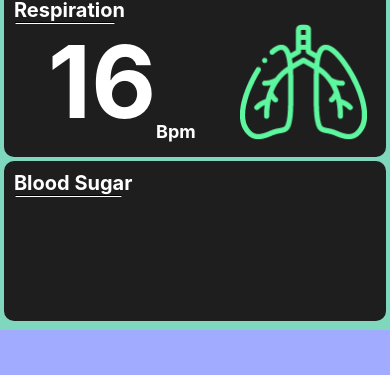
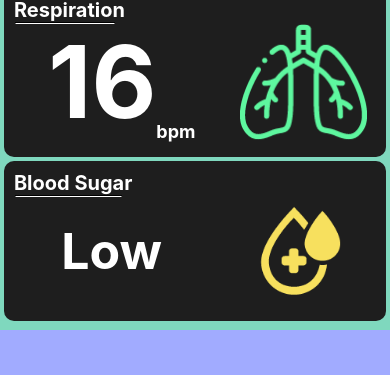
Before and after one commit to Kealen-Pillay/MyHealth, a React Native app: screen /Biometrics in a window 390 px wide. Shown: the part 434-809 px from the top of the page. Built offline with nearby package versions, Linux system fonts and the light colour scheme.

Commit message:
Added blood sugar icon

```diff
--- a/components/screens/BiometricsScreen.js
+++ b/components/screens/BiometricsScreen.js
@@ -96,7 +96,7 @@ const BiometricsScreen = () => {
           <View style={styles.respirationIconContainer}>
             <View style={styles.respirationTextContainer}>
               <Text style={styles.respirationNumText}>16</Text>
-              <Text style={styles.respirationBreathsText}>Bpm</Text>
+              <Text style={styles.respirationBreathsText}>bpm</Text>
             </View>
             <Image
               style={styles.respirationIcon}
@@ -113,6 +113,13 @@ const BiometricsScreen = () => {
               styles.bloodSugarLine,
             ]}
           />
+          <View style={styles.bloodSugarIconContainer}>
+            <Text style={styles.bloodSugarText}>Low</Text>
+            <Image
+              style={styles.bloodSugarIcon}
+              source={require("../../images/bloodsugaricon.png")}
+            />
+          </View>
         </View>
       </View>
     </KeyboardAvoidingView>
@@ -290,4 +297,23 @@ const styles = StyleSheet.create({
     alignItems: "flex-end",
     justifyContent: "center",
   },
+  bloodSugarIconContainer: {
+    justifyContent: "space-between",
+    alignItems: "center",
+    flexDirection: "row",
+    width: "100%",
+    height: "80%",
+    paddingLeft: "15%",
+    paddingRight: "10%",
+    paddingBottom: "5%"
+  },
+  bloodSugarText: {
+    color: theme.text,
+    fontWeight: "bold",
+    fontSize: 50,
+  },
+  bloodSugarIcon: {
+    width: "35%",
+    height: "90%",
+  },
 });
--- a/components/screens/MedicationScreen.js
+++ b/components/screens/MedicationScreen.js
@@ -80,7 +80,7 @@ const MedicationScreen = () => {
         showsVerticalScrollIndicator={false}
       >
         {medicationList.map((medication) => (
-          <View id={medication.id} style={styles.medicationItem}>
+          <View key={medication.id} style={styles.medicationItem}>
             <View style={styles.medicationTextContainer}>
               <Text style={styles.medicationText}>
                 {medication.medicationName}
```
Also changed, not shown: images/bloodsugarIcon.png.
